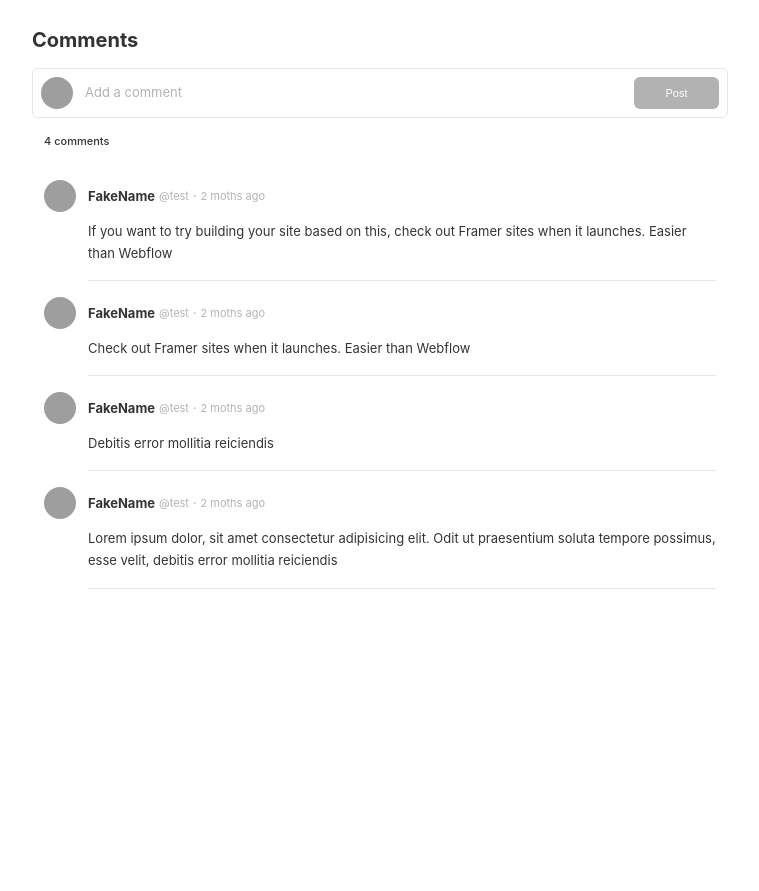
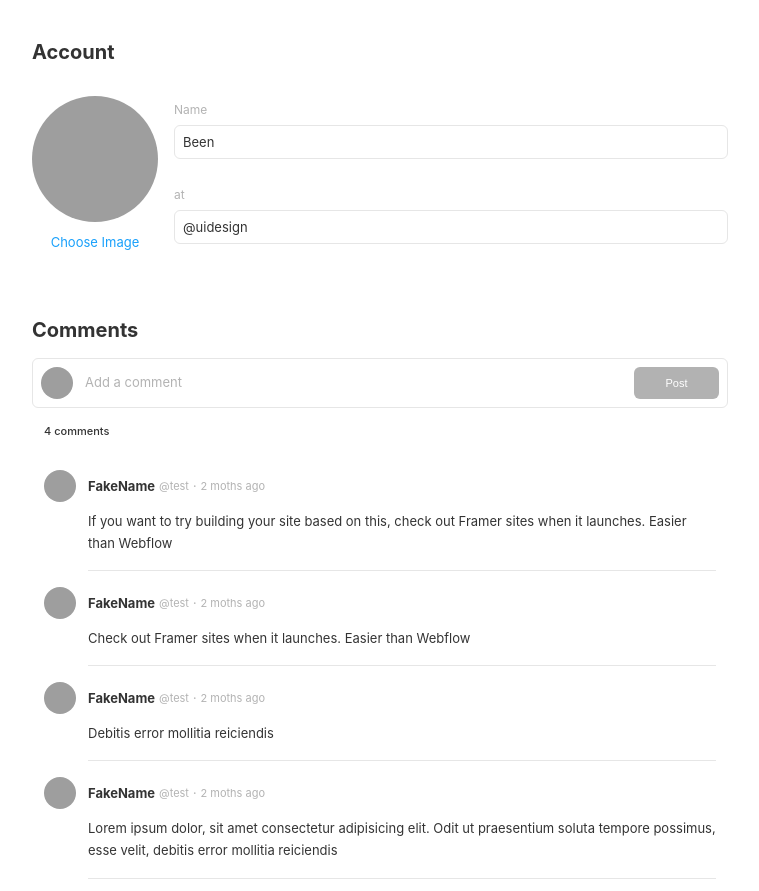
Before and after one commit to brunof14/lab-learn-react, a React (Vite) app: page / in a window 1280 px wide. Shown: the whole page, without its empty margins (260-1019 px from the left). Before the commit the page ends 800 px from the top, so only its background shows below. Built offline with nearby package versions, Linux system fonts and the light colour scheme; grey boxes are pictures that could not be loaded.

Commit message:
feat: add version initial of section Account data logged

```diff
--- /dev/null
+++ b/src/components/CommentsFigma/components/AccountLogged/index.jsx
@@ -0,0 +1,66 @@
+import { useState } from "react";
+import {
+  AvatarImg,
+  FormUserData,
+  Label,
+  Input,
+  LabelOpenFile,
+  Container,
+  InputFile,
+} from "./styles";
+
+export function AccountLogged() {
+  const [name, setName] = useState("Been");
+  const [avatarUrl, setAvatar] = useState(
+    "https://avatar-endpoint.herokuapp.com/api/"
+  );
+  const [at, setAt] = useState("@uidesign");
+
+  function handleChangeInputAvatar(e) {
+    const [firstFileImg] = e.target.files;
+    const url = window.URL.createObjectURL(firstFileImg);
+    setAvatar(url);
+  }
+
+  function handleChangeName({ target }) {
+    setName(target.value);
+  }
+
+  function handleChangeAt({ target }) {
+    setAt(target.value);
+  }
+
+  return (
+    <Container>
+      <h1>Account</h1>
+      <FormUserData>
+        <div className="account-avatar">
+          <AvatarImg src={avatarUrl} alt={name} />
+          <LabelOpenFile htmlFor="avatar">Choose Image</LabelOpenFile>
+          <InputFile
+            type="file"
+            id="avatar"
+            accept="image/png, image/jpeg"
+            onChange={handleChangeInputAvatar}
+          />
+        </div>
+
+        <div className="account-details">
+          <div>
+            <Label htmlFor="name">Name</Label>
+            <Input
+              type="text"
+              id="name"
+              value={name}
+              onChange={handleChangeName}
+            />
+          </div>
+          <div>
+            <Label htmlFor="at">at</Label>
+            <Input type="text" id="at" value={at} onChange={handleChangeAt} />
+          </div>
+        </div>
+      </FormUserData>
+    </Container>
+  );
+}
--- /dev/null
+++ b/src/components/CommentsFigma/components/AccountLogged/styles.js
@@ -0,0 +1,75 @@
+import styled from "styled-components";
+import { Container as ContainerWrapper } from "../../styles";
+import { AvatarImg as Avatar } from "../CommentaryForm/styles";
+
+export const Container = styled(ContainerWrapper)`
+  padding: 2.4rem 1.2rem;
+`;
+
+export const FormUserData = styled.form`
+  padding: 1.6rem 0;
+  display: flex;
+  gap: 1.6rem;
+
+  .account-avatar {
+    display: flex;
+    flex-direction: column;
+    align-items: center;
+    gap: 1.2rem;
+  }
+
+  .account-details {
+    display: grid;
+    flex: 1;
+    grid-template-rows: repeat(2, 1fr);
+    gap: 1.6rem;
+    align-items: center;
+
+    > div {
+      display: flex;
+      flex-direction: column;
+      gap: 0.8rem;
+    }
+  }
+`;
+
+export const AvatarImg = styled(Avatar)`
+  margin: 0;
+  width: 12.6rem;
+  height: 12.6rem;
+`;
+
+export const Label = styled.label`
+  font-size: 1.2rem;
+  color: #b3b3b3;
+`;
+
+export const Input = styled.input`
+  font-size: 1.3rem;
+  border: 1px solid #e6e6e6;
+  padding: 0.8rem;
+  color: #333;
+  border-radius: 6px;
+
+  outline: none;
+
+  &:focus {
+    border-color: #18a0fb;
+  }
+`;
+
+export const LabelOpenFile = styled.label`
+  border: none;
+  background-color: transparent;
+  color: #18a0fb;
+  cursor: pointer;
+  font-size: 1.3rem;
+
+  &:hover {
+    color: #098ee7;
+  }
+`;
+
+export const InputFile = styled.input`
+  display: none;
+`;
--- a/src/components/CommentsFigma/index.jsx
+++ b/src/components/CommentsFigma/index.jsx
@@ -5,6 +5,7 @@ import { CommentaryList } from "./components/CommentaryList";
 import { useEffect, useState } from "react";
 import { commentsData } from "./commentsData";
 import { GlobalStyles } from "./styles/GlobalStyles";
+import { AccountLogged } from "./components/AccountLogged";
 
 export function CommentsFigma() {
   const [comment, setComment] = useState("");
@@ -41,6 +42,7 @@ export function CommentsFigma() {
   return (
     <>
       <GlobalStyles />
+      <AccountLogged />
       <Container>
         <h1>Comments</h1>
         <CommentaryForm
--- a/src/styles/GlobalStyles.js
+++ b/src/styles/GlobalStyles.js
@@ -11,7 +11,7 @@ export const GlobalStyles = createGlobalStyle`
     font-size: 62.5%;
   }
 
-  body {
+  body, input {
     font-family: -apple-system, BlinkMacSystemFont, 'Segoe UI', Roboto, Oxygen, Ubuntu, Cantarell, 'Open Sans', 'Helvetica Neue', sans-serif;
   }
 `;
```
